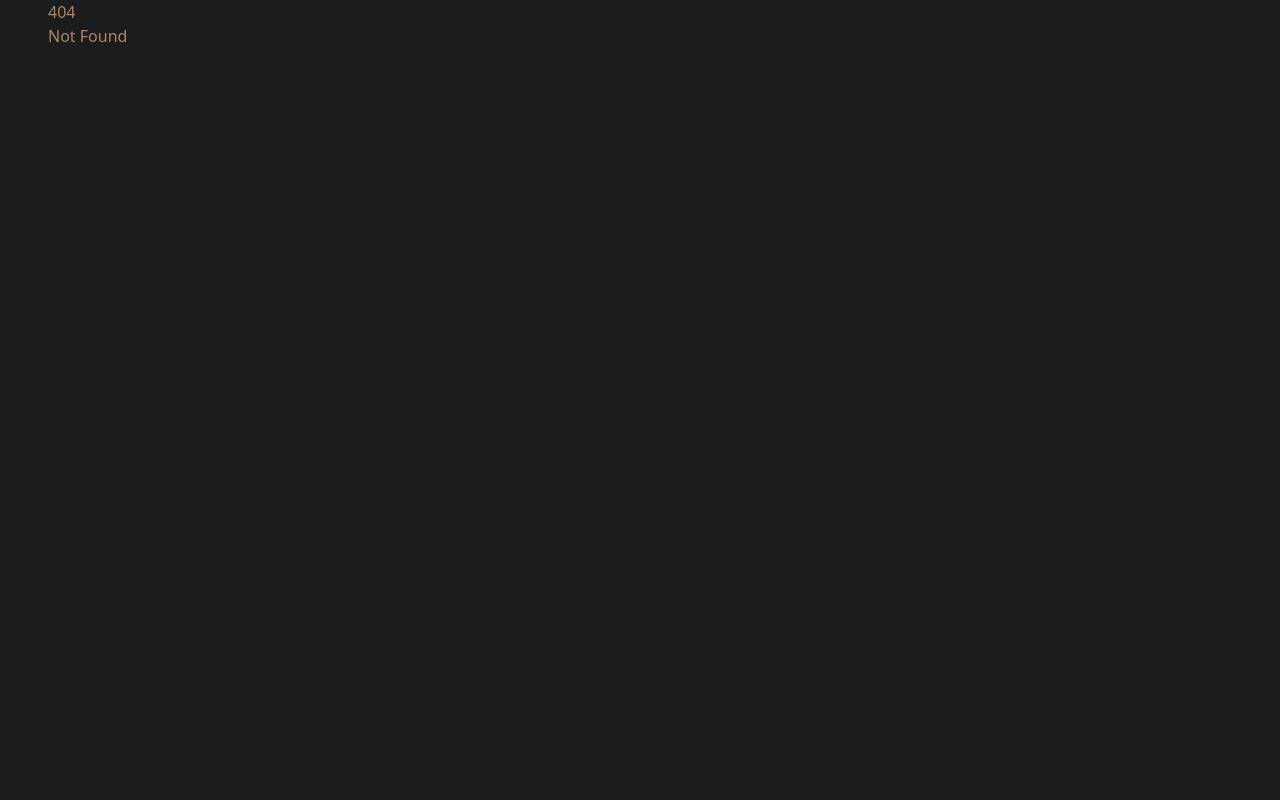
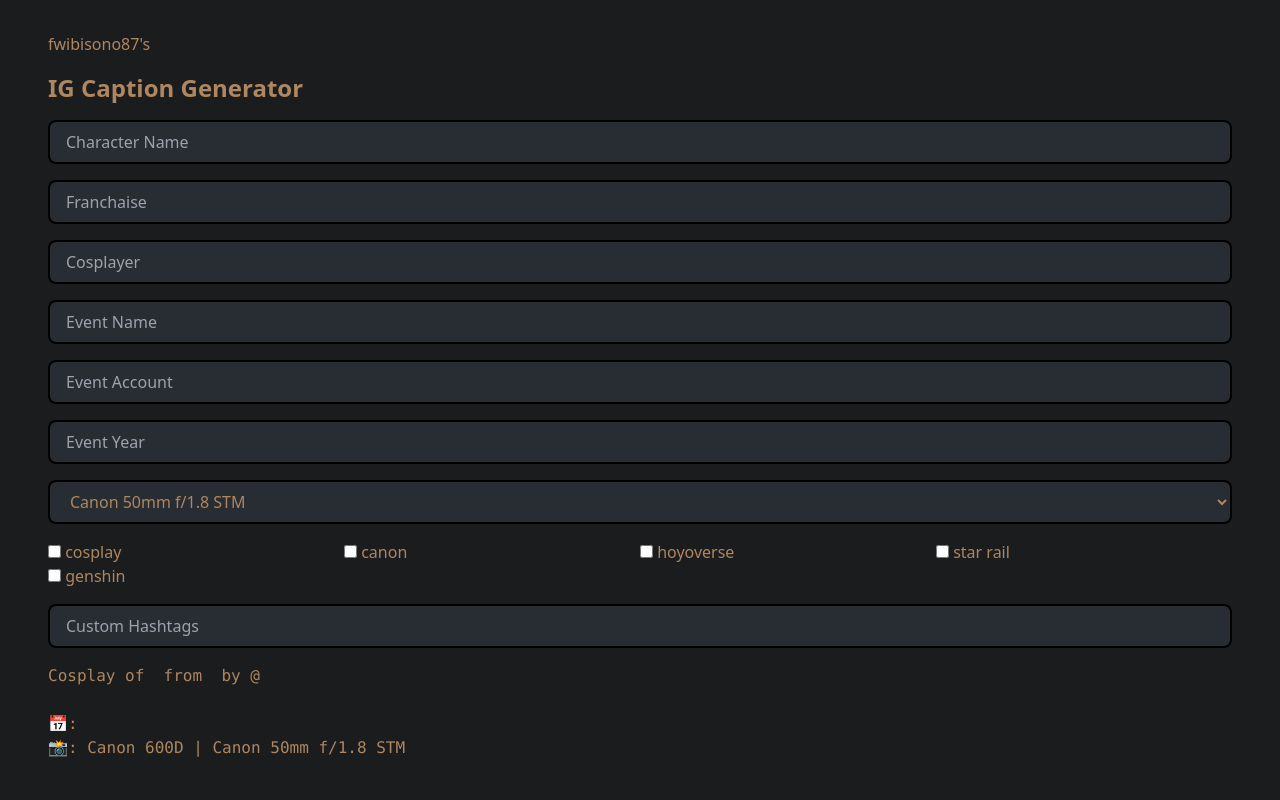
Before and after one commit to fwibisono87/fwibisono87, a SvelteKit app: page /hashtag in a window 1280 px wide. Before the commit this address had no page. Shown: the top 800 px of the page. Built offline with nearby package versions, Linux system fonts and the light colour scheme.

Commit message:
feat: add caption gen

```diff
--- /dev/null
+++ b/src/components/footer.svelte
@@ -0,0 +1,44 @@
+<script>
+	import '../app.css';
+	import * as animateScroll from 'svelte-scrollto';
+	import MajesticonsShootingStar from '~icons/majesticons/shooting-star';
+	import { showSecret } from '../stores';
+
+	function handleSecret() {
+		showSecret.update((b) => !b);
+	}
+
+	let scrollY = 0;
+</script>
+
+<div class="flex flex-col bg-cadet border-t-2 border-text w-full justify-center px-0 py-8 transition ">
+    <!-- svelte-ignore a11y-click-events-have-key-events -->
+    <div
+        on:click={handleSecret}
+        class="text-text mx-auto animate-pulse cursor-pointer transition {$showSecret && 'rotate-90'}"
+    >
+        <MajesticonsShootingStar />
+    </div>
+    <span class="mx-auto underline cursor-pointer"><a href="/">Francis Wibisono</a></span>
+    <span class="mx-auto mb-4">©Francis Wibisono 2023</span>
+    <span class="mx-auto text-dove text-center px-4"
+        >Icons provided by <a
+            class="hover:underline text-text"
+            target="_blank"
+            rel="noreferrer"
+            href="https://icones.js.org">icones.js</a
+        >, profile picture by
+        <a
+            class="hover:underline text-text"
+            target="_blank"
+            href="https://twitter.com/ansqeepng"
+            rel="noreferrer">@ansqeepng</a
+        >, color scheme inspired by
+        <a
+            class="hover:underline text-text"
+            target="_blank"
+            rel="noreferrer"
+            href="https://www.youtube.com/@HoshimachiSuisei">Hoshimachi Suisei</a
+        >.</span
+    >
+</div>
--- a/src/routes/+layout.svelte
+++ b/src/routes/+layout.svelte
@@ -2,6 +2,7 @@
 	import '../app.css';
 	import * as animateScroll from 'svelte-scrollto';
 	import MajesticonsShootingStar from '~icons/majesticons/shooting-star';
+	import Footer from '../components/footer.svelte';
 	import { showSecret } from '../stores';
 
 	function handleSecret() {
@@ -17,37 +18,7 @@
 			<slot />
 		</div>
 	</div>
-	<div class="flex flex-col bg-cadet border-t-2 border-text w-full justify-center px-0 py-8 transition ">
-		<!-- svelte-ignore a11y-click-events-have-key-events -->
-		<div
-			on:click={handleSecret}
-			class="text-text mx-auto animate-pulse cursor-pointer transition {$showSecret && 'rotate-90'}"
-		>
-			<MajesticonsShootingStar />
-		</div>
-		<span class="mx-auto underline cursor-pointer"><a href="/">Francis Wibisono</a></span>
-		<span class="mx-auto mb-4">©Francis Wibisono 2023</span>
-		<span class="mx-auto text-dove text-center px-4"
-			>Icons provided by <a
-				class="hover:underline text-text"
-				target="_blank"
-				rel="noreferrer"
-				href="https://icones.js.org">icones.js</a
-			>, profile picture by
-			<a
-				class="hover:underline text-text"
-				target="_blank"
-				href="https://twitter.com/ansqeepng"
-				rel="noreferrer">@ansqeepng</a
-			>, color scheme inspired by
-			<a
-				class="hover:underline text-text"
-				target="_blank"
-				rel="noreferrer"
-				href="https://www.youtube.com/@HoshimachiSuisei">Hoshimachi Suisei</a
-			>.</span
-		>
-	</div>
+	<Footer />
 </div>
 
 <svelte:window bind:scrollY />
--- /dev/null
+++ b/src/routes/hashtag/+layout.svelte
@@ -0,0 +1 @@
+<slot />
--- /dev/null
+++ b/src/routes/hashtag/+page.svelte
@@ -0,0 +1,173 @@
+<script lang="ts">
+	let characterName = '';
+	let franchaise = '';
+	let cosplayer = '';
+	let eventName = '';
+	let eventAccount = '';
+	let eventYear = '';
+
+	const cameraString = 'Canon 600D';
+	const lenses = ['Canon 50mm f/1.8 STM', 'Tamron 18-200mm 18-200mm F/3.5-6.3'];
+	type THastagPresets = {
+		title: string;
+		hashtags: string[];
+	};
+
+	let selectedLens = lenses[0];
+
+	const presetHashtags = [
+		{
+			title: 'cosplay',
+			hashtags: [
+				'cosplayphotography',
+				'cosplayindonesia',
+				'portraitphotography',
+				'cosplayphotography',
+				'photooftheday'
+			]
+		},
+		{
+			title: 'canon',
+			hashtags: ['canon600d', 'canonphotography', 'canonindonesia', 'shotoncanon']
+		},
+		{
+			title: 'hoyoverse',
+			hashtags: ['hoyoverse', 'hoyoversecosplay', 'hoyogames']
+		},
+		{
+			title: 'star rail',
+			hashtags: ['hsr', 'hsrcosplay']
+		},
+		{
+			title: 'genshin',
+			hashtags: ['genshin', 'genshincosplay']
+		}
+	];
+
+	let selectedCategories = new Set();
+	let selectedHashtags = [];
+
+	function toggleCategory(category) {
+		if (selectedCategories.has(category.title)) {
+			selectedCategories.delete(category.title);
+		} else {
+			selectedCategories.add(category.title);
+		}
+		updateSelectedHashtags();
+	}
+
+	function updateSelectedHashtags() {
+		selectedHashtags = presetHashtags
+			.filter((cat) => selectedCategories.has(cat.title))
+			.flatMap((cat) => cat.hashtags)
+			.map((hashtag) => `#${hashtag}`);
+	}
+
+	$: processedCharacterName =
+		(characterName ? '#' : '') + characterName.replace(/\s/g, '').toLowerCase();
+	$: processedFranchaise = (franchaise ? '#' : '') + franchaise.replace(/\s/g, '').toLowerCase();
+	$: processedCosplayer = cosplayer.startsWith('@')
+		? cosplayer.replace(/\s/g, '').toLowerCase()
+		: '@' + cosplayer.replace(/\s/g, '').toLowerCase();
+	$: processedEventAccount = eventAccount.startsWith('@')
+		? eventAccount.replace(/\s/g, '').toLowerCase()
+		: '@' + eventAccount.replace(/\s/g, '').toLowerCase();
+	$: processedEventString = (() => {
+		if (eventName && eventAccount) {
+			return `${eventName} by ${processedEventAccount}${eventYear ? ` (${eventYear})` : ''}`;
+		} else if (eventName) {
+			return `${eventName}${eventYear ? ` (${eventYear})` : ''}`;
+		} else if (eventAccount) {
+			return `${processedEventAccount}${eventYear ? ` (${eventYear})` : ''}`;
+		} else {
+			return '';
+		}
+	})();
+
+	$: allHashtags = selectedHashtags.join(' ');
+
+	let customHashtags = '';
+
+	$: finalCaption = `Cosplay of ${processedCharacterName} from ${processedFranchaise} by ${processedCosplayer}
+
+📅: ${processedEventString}
+📸: ${cameraString} | ${selectedLens}
+
+${allHashtags} ${customHashtags}`;
+
+function copyToClipboard(text) {
+        const textarea = document.createElement('textarea');
+        textarea.value = text;
+        document.body.appendChild(textarea);
+        textarea.select();
+        document.execCommand('copy');
+        document.body.removeChild(textarea);
+    }
+</script>
+
+<div class="py-8 flex flex-col gap-4">
+    <h2>fwibisono87's</h2>
+    <h1 class="text-2xl font-semibold">IG Caption Generator</h1>
+	<input
+		type="text"
+		bind:value={characterName}
+		placeholder="Character Name"
+		class="border-2 border-black bg-gunmetal rounded-lg px-4 py-2 active:border-text"
+	/>
+	<input
+		type="text"
+		bind:value={franchaise}
+		placeholder="Franchaise"
+		class="border-2 border-black bg-gunmetal rounded-lg px-4 py-2 active:border-text"
+	/>
+	<input
+		type="text"
+		bind:value={cosplayer}
+		placeholder="Cosplayer"
+		class="border-2 border-black bg-gunmetal rounded-lg px-4 py-2 active:border-text"
+	/>
+	<input
+		type="text"
+		bind:value={eventName}
+		placeholder="Event Name"
+		class="border-2 border-black bg-gunmetal rounded-lg px-4 py-2 active:border-text"
+	/>
+	<input
+		type="text"
+		bind:value={eventAccount}
+		placeholder="Event Account"
+		class="border-2 border-black bg-gunmetal rounded-lg px-4 py-2 active:border-text"
+	/>
+	<input
+		type="text"
+		bind:value={eventYear}
+		placeholder="Event Year"
+		class="border-2 border-black bg-gunmetal rounded-lg px-4 py-2 active:border-text"
+	/>
+	<select
+		bind:value={selectedLens}
+		class="border-2 border-black bg-gunmetal rounded-lg px-4 py-2 active:border-text"
+	>
+		{#each lenses as lens}
+			<option value={lens}>{lens}</option>
+		{/each}
+	</select>
+
+	<div class="grid lg:grid-cols-4 grid-cols-2 items-center">
+		{#each presetHashtags as category}
+			<label>
+				<input type="checkbox" on:change={() => toggleCategory(category)} />
+				{category.title}
+			</label>
+		{/each}
+	</div>
+	<input
+		type="text"
+		bind:value={customHashtags}
+		placeholder="Custom Hashtags"
+		class="border-2 border-black bg-gunmetal rounded-lg px-4 py-2 active:border-text"
+	/>
+
+	<code class="block whitespace-pre overflow-x-scroll">{finalCaption} </code>
+    <button on:click={() => copyToClipboard(finalCaption)}>Copy to Clipboard</button>
+</div>
```
